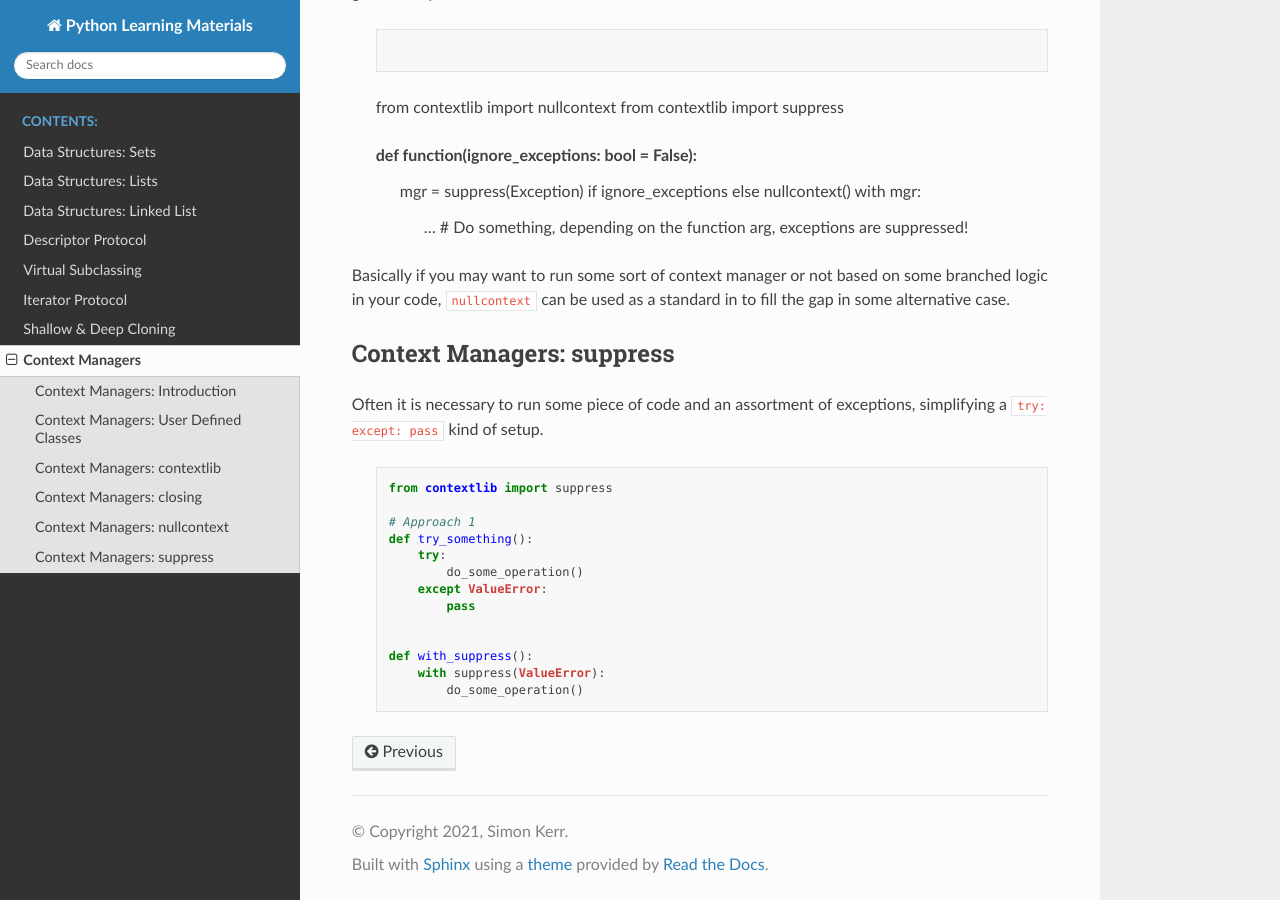
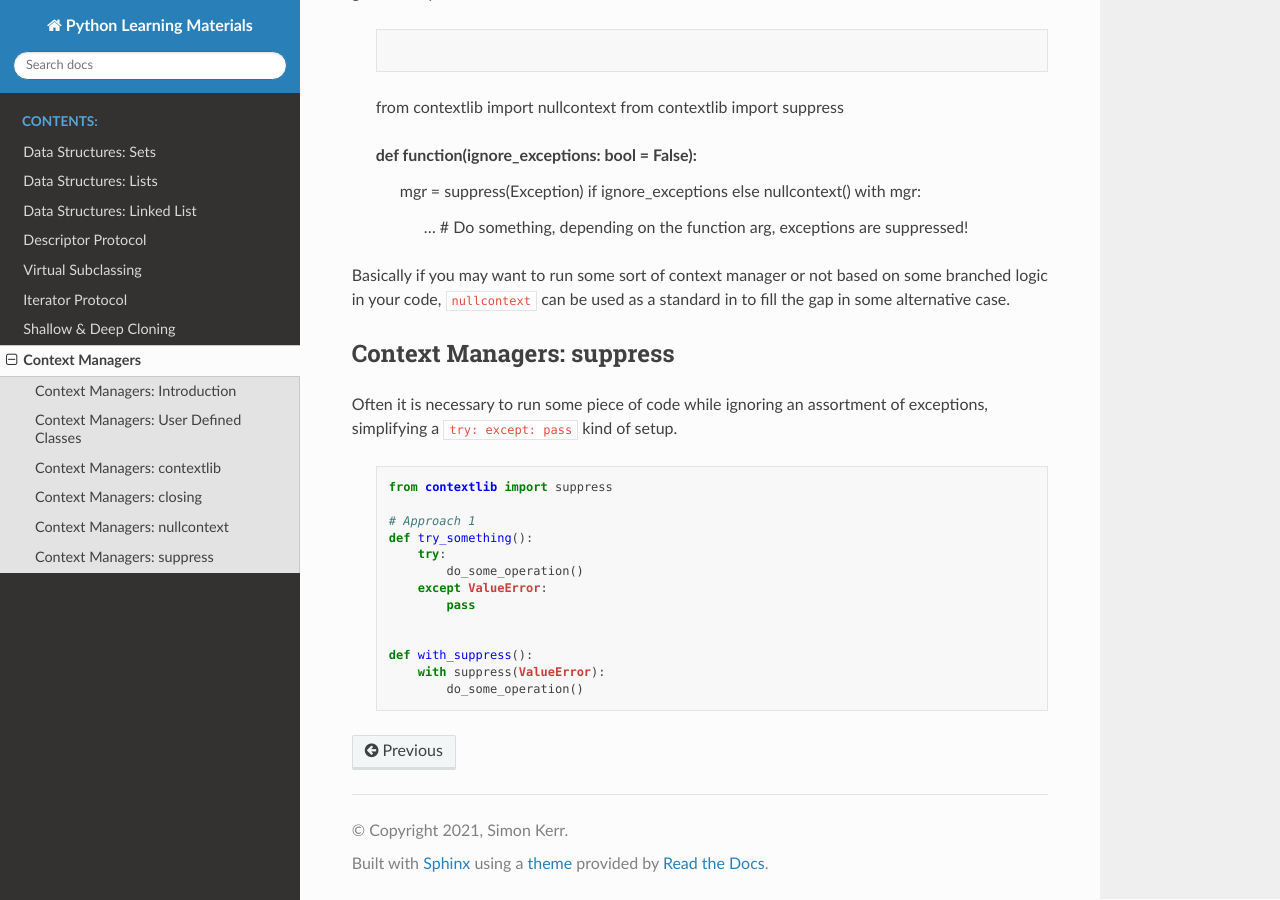
Before and after one commit to symonk/pydocs, a Sphinx documentation site: the page built from docs/source/context_managers.rst, in a window 1280 px wide and 900 px high, scrolled down 3749 px. Built offline with Sphinx 7.4.7 and the Read the Docs theme 2.0.0, drawn with Linux system fonts in a browser that asks for light colours.

Commit message:
fix typos

```diff
--- a/docs/source/context_managers.rst
+++ b/docs/source/context_managers.rst
@@ -204,7 +204,7 @@ alternative case.
 Context Managers: suppress
 ---------------------------
 
-Often it is necessary to run some piece of code and an assortment of exceptions, simplifying
+Often it is necessary to run some piece of code while ignoring an assortment of exceptions, simplifying
 a ``try: except: pass`` kind of setup.
 
     .. code-block:: python
```
